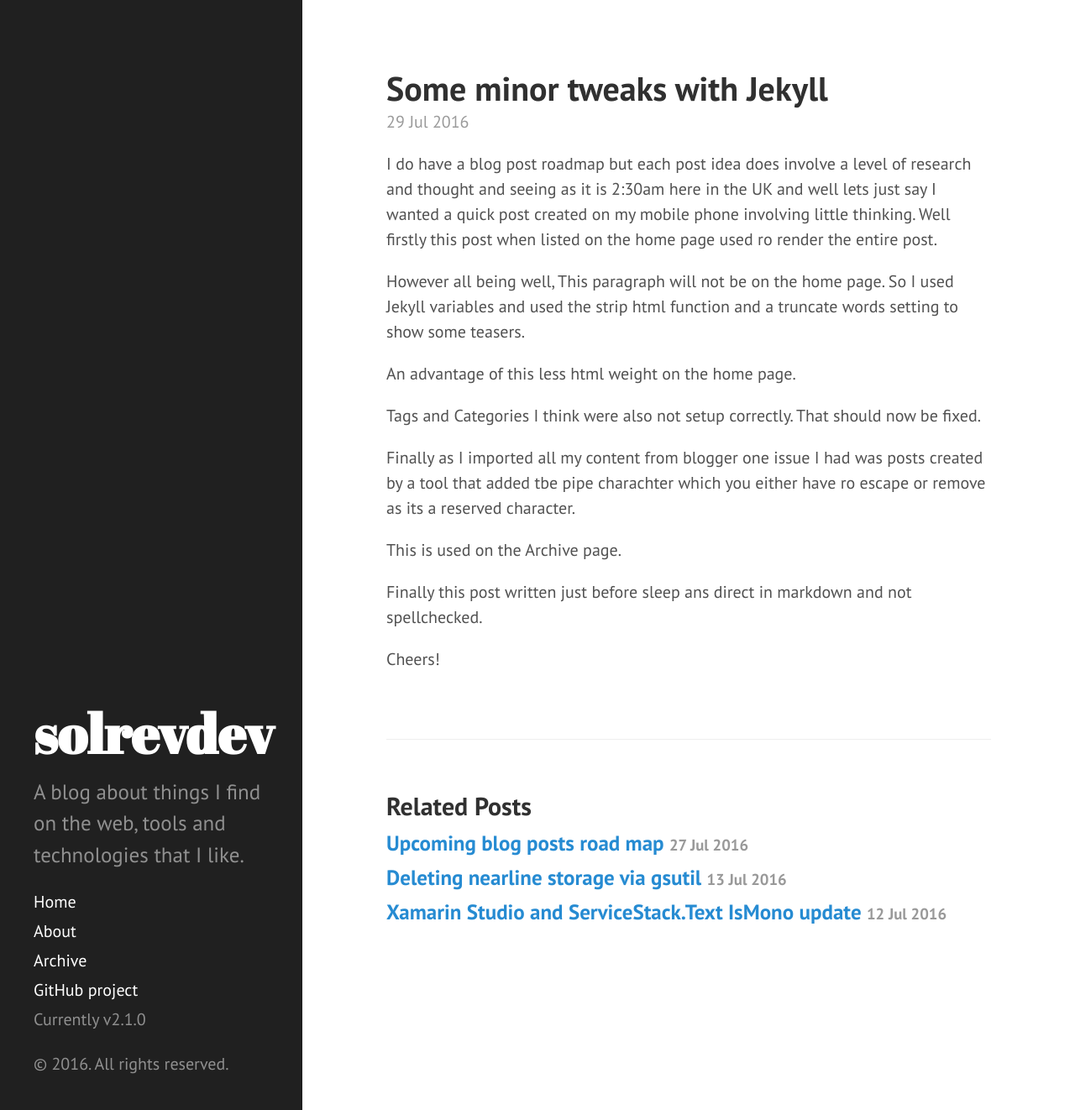
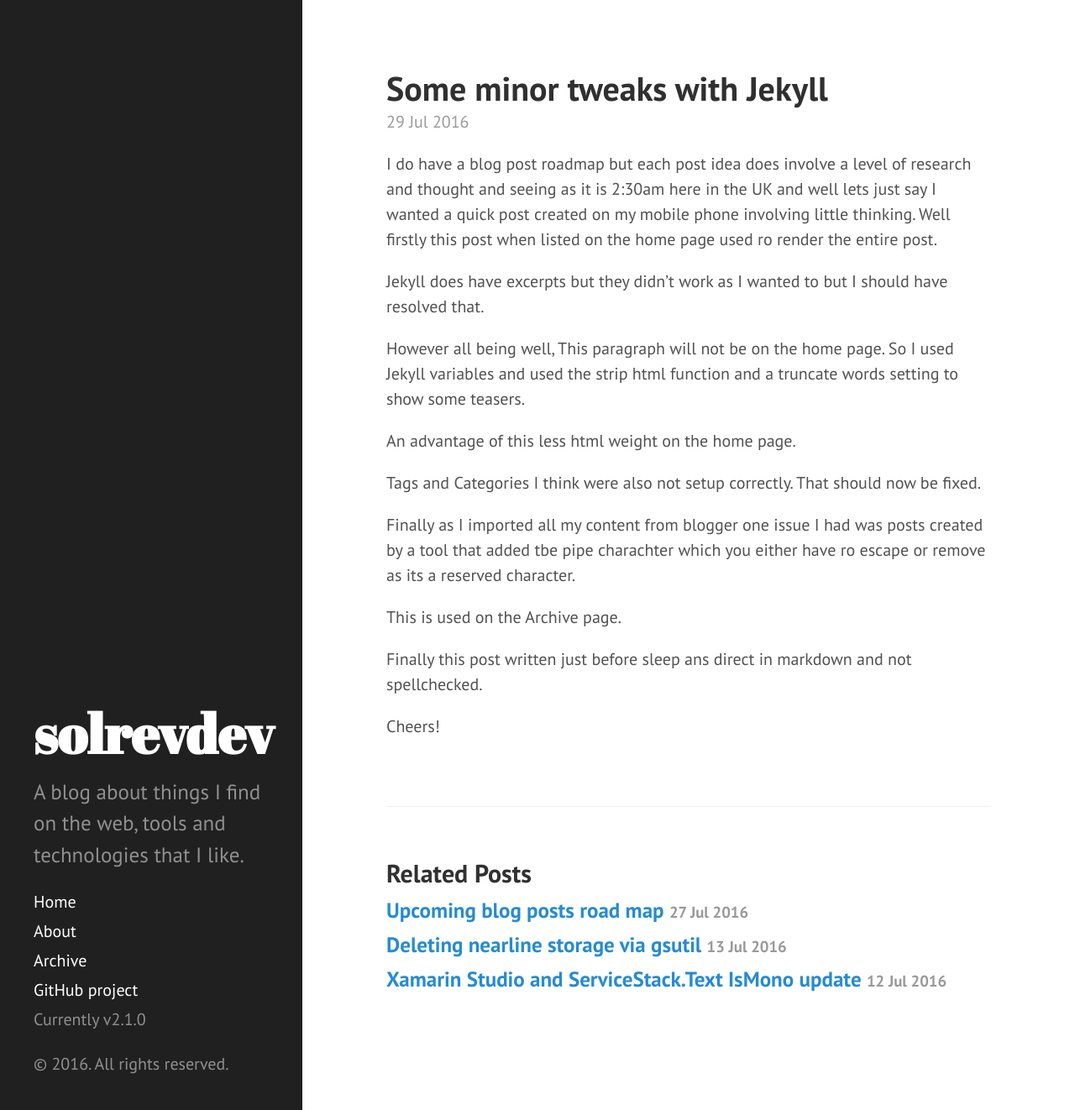
Before and after one commit to solrevdev/solrevdev.github.io, a Jekyll site: the page built from _posts/2016-07-29-minor-jekyll-tweaks.md, in a window 1280 px wide and 1322 px high. Shown: the whole window at 84% size. Built offline with Jekyll 4.4.1, drawn with Linux system fonts in a browser that asks for light colours.

Commit message:
Update 2016-07-29-minor-jekyll-tweaks.md

```diff
--- a/_posts/2016-07-29-minor-jekyll-tweaks.md
+++ b/_posts/2016-07-29-minor-jekyll-tweaks.md
@@ -5,6 +5,8 @@ categories: ['jekyll', 'ruby', 'markdown']
 tags: ['jekyll', 'markdown']
 ---
 I do have a blog post roadmap but each post idea does involve a level of research and thought and seeing as it is 2:30am here in the UK and well lets just say I wanted a quick post created on my mobile phone involving little thinking. Well firstly this post when listed on the home page used ro render the entire post.
+
+Jekyll does have excerpts but they didn't work as I wanted to but I should have resolved that.
 
 However all being well,  This paragraph will not be on the home page. So I used Jekyll variables and used the strip html function and a truncate words setting to show some teasers.
 
```
